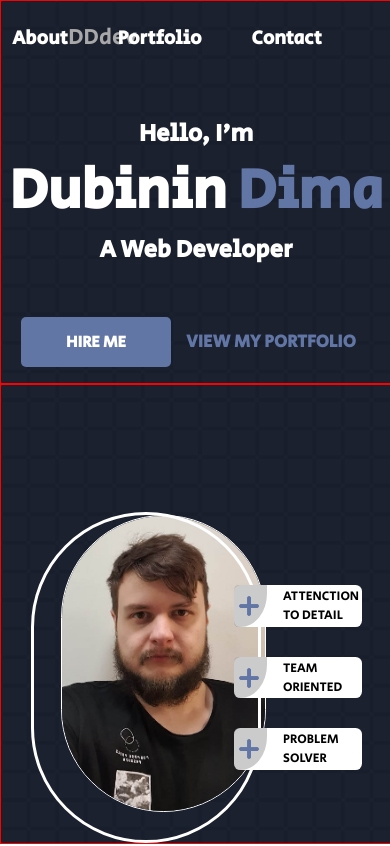
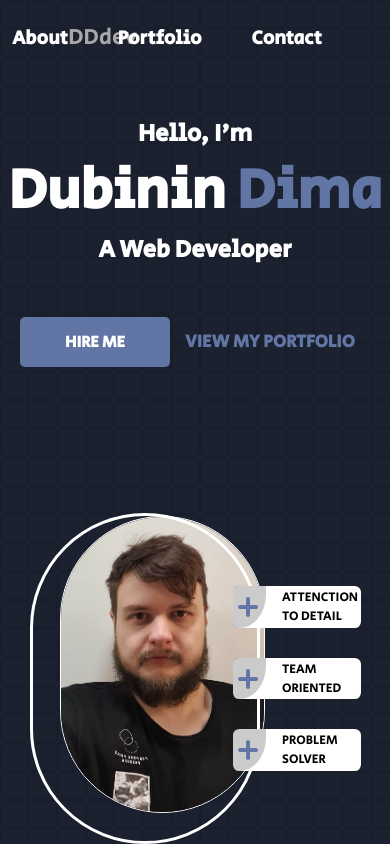
Before and after one commit to gorzerk1/Portfolio, a React (Create React App) app: page / in a window 390 px wide. Shown: the top 846 px of the page. Built offline with nearby package versions, Linux system fonts and the light colour scheme.

Commit message:
Update main.css

```diff
--- a/src/component/main/main.css
+++ b/src/component/main/main.css
@@ -323,9 +323,7 @@ span {
 }
 
 @media (max-width:450px) {
-    .Main--leftSide , .Main--rightSide {
-        border:1px solid red;
-    }
+
     .Main--leftSide {
         height:50%;
     }
```
